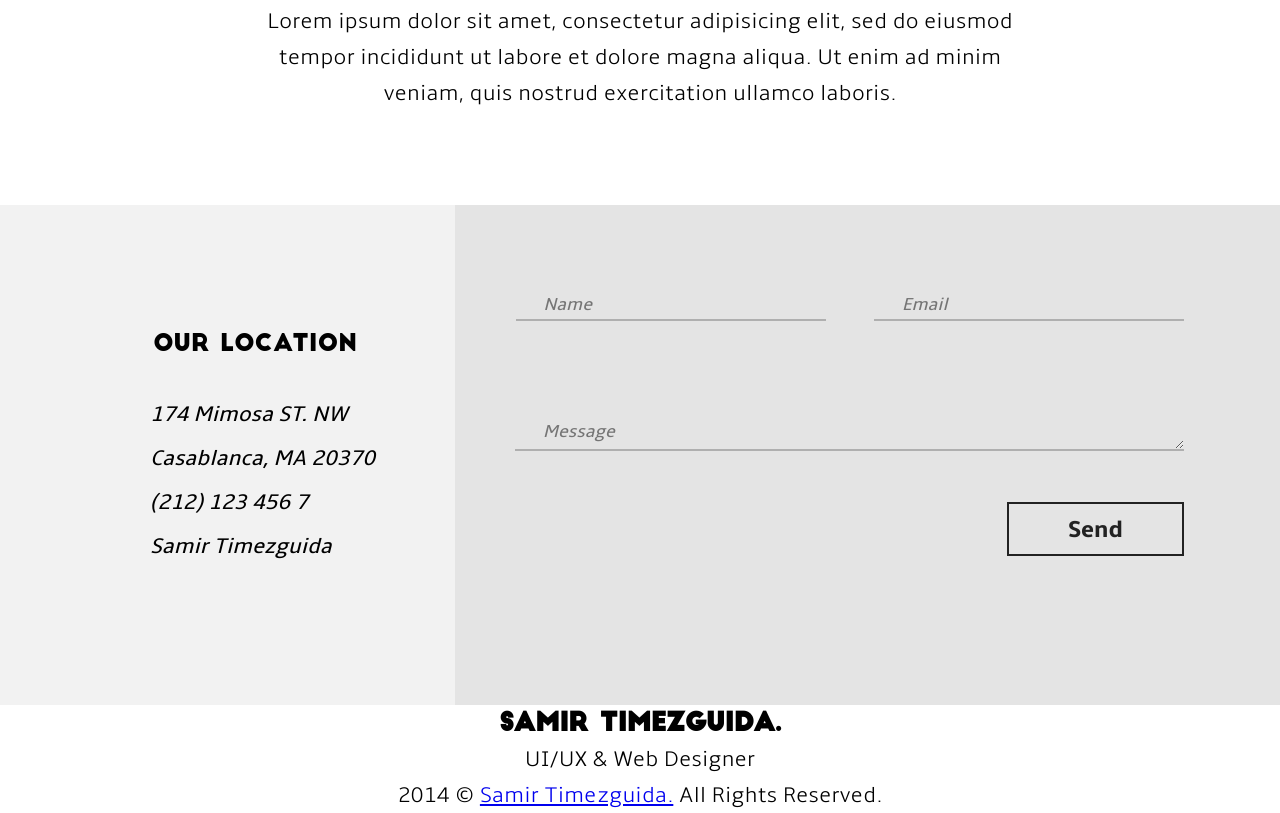
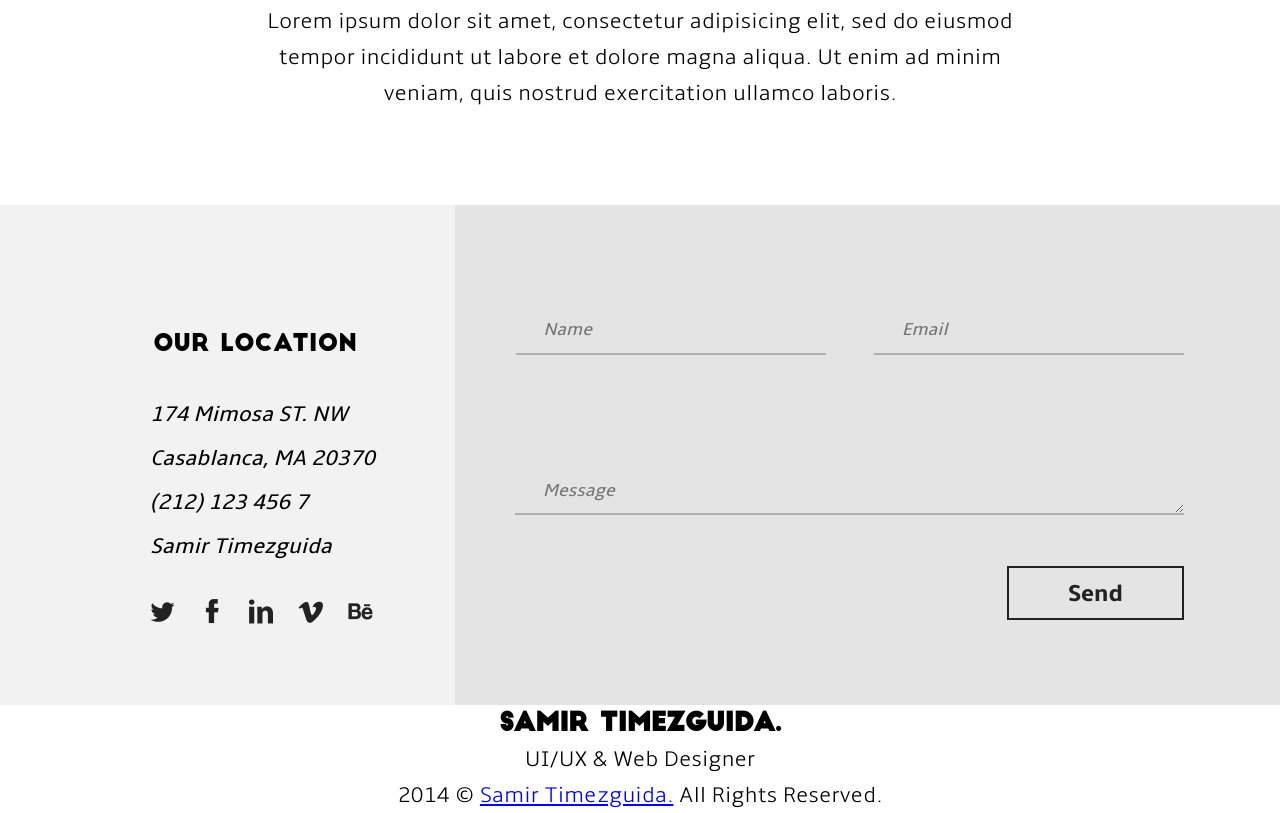
Before and after one commit to sairus2k/casablanca, a plain HTML site: page index.html in a window 1280 px wide. Shown: the part 6733-7546 px from the top of the page. Drawn offline with Linux system fonts and the light colour scheme.

Commit message:
Add social links

```diff
--- a/style.css
+++ b/style.css
@@ -211,6 +211,7 @@ hr {
   width: 400px;
   height: 500px;
   float: left;
+  text-align: left;
 }
 
 .location h2 {
@@ -218,18 +219,49 @@ hr {
   margin-bottom: 35px;
   font-size: 24px;
   font-weight: 400;
+  text-align: center;
 }
 
 .location ul {
-  text-align: left;
   list-style: none;
   margin-left: 95px;
+  margin-bottom: 35px;
   font-style: italic;
   font-family: ambleregular;
 }
 
 .location li {
   margin-bottom: 8px;
+}
+
+.contacts a {
+  display: inline-block;
+  width: 25px;
+  height: 25px;
+  background-repeat: no-repeat;
+  background-position: center;
+  margin-right: 19px;
+}
+
+.twitter {
+  margin-left: 95px;
+  background-image: url(images/twitter.png);
+}
+
+.facebook {
+  background-image: url(images/facebook.png);
+}
+
+.linkedin {
+  background-image: url(images/linkedin.png);
+}
+
+.vimeo {
+  background-image: url(images/vimeo.png);
+}
+
+.be {
+  background-image: url(images/be.png);
 }
 
 .sendMessage {
@@ -240,7 +272,7 @@ hr {
 /*form*/
 
 .sendMessage form {
-  margin-top: 80px;
+  margin-top: 100px;
   margin-left: 60px;
   width: 669px;
   text-align: right;
@@ -256,7 +288,7 @@ hr {
   font-size: 18px;
   font-style: italic;
   outline: 0;
-  height: 30px;
+  height: 50px;
   padding-left: 28px;
   -webkit-box-sizing: border-box;
   -moz-box-sizing: border-box;
@@ -269,7 +301,8 @@ hr {
 
 .sendMessage textarea {
   width: 100%;
-  margin-top: 100px;
+  padding-top: 15px;
+  margin-top: 110px;
   margin-bottom: 40px;
 }
 
```
Also changed, not shown: images/be.png (added), images/facebook.png (added), images/linkedin.png (added), images/twitter.png (added), images/vimeo.png (added).
